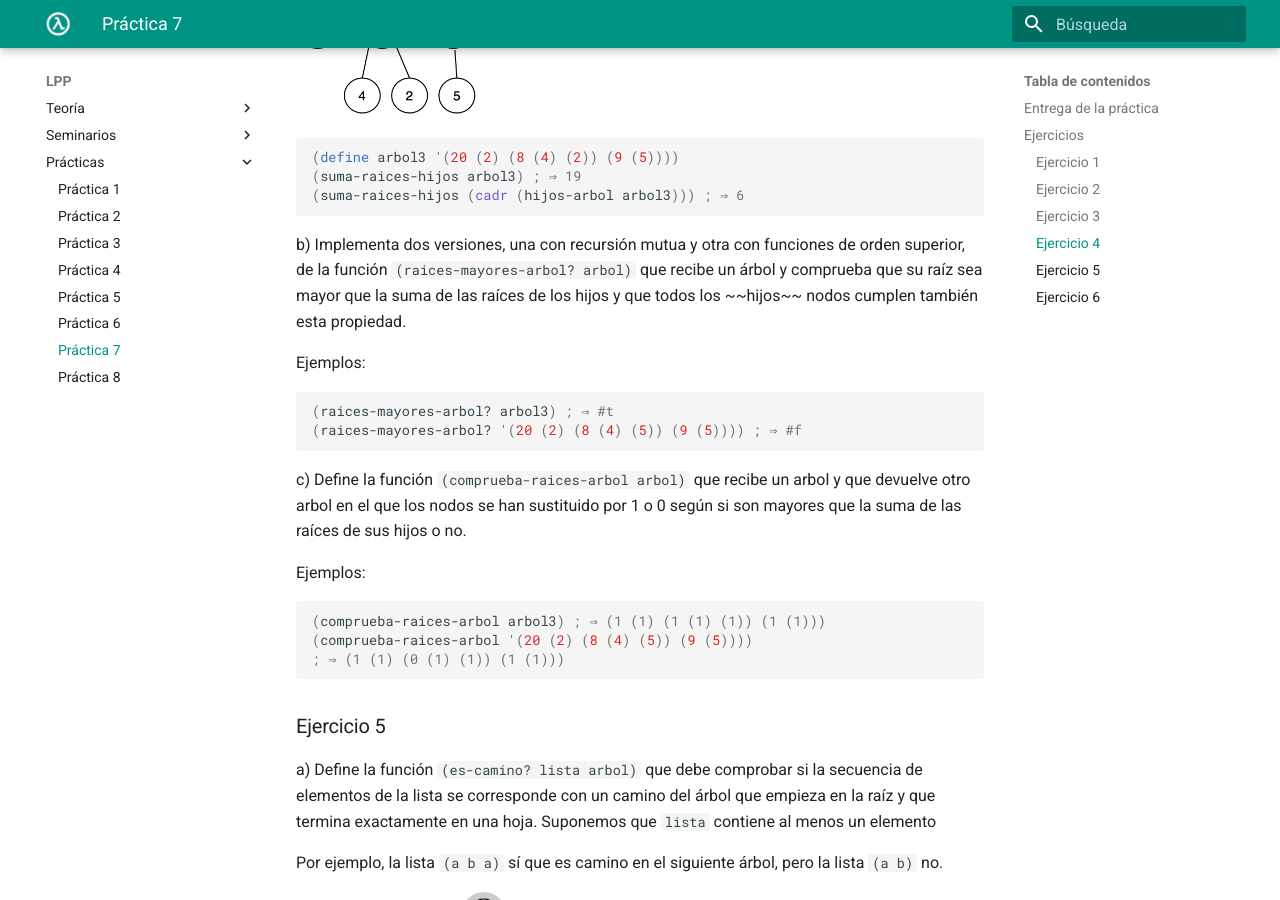
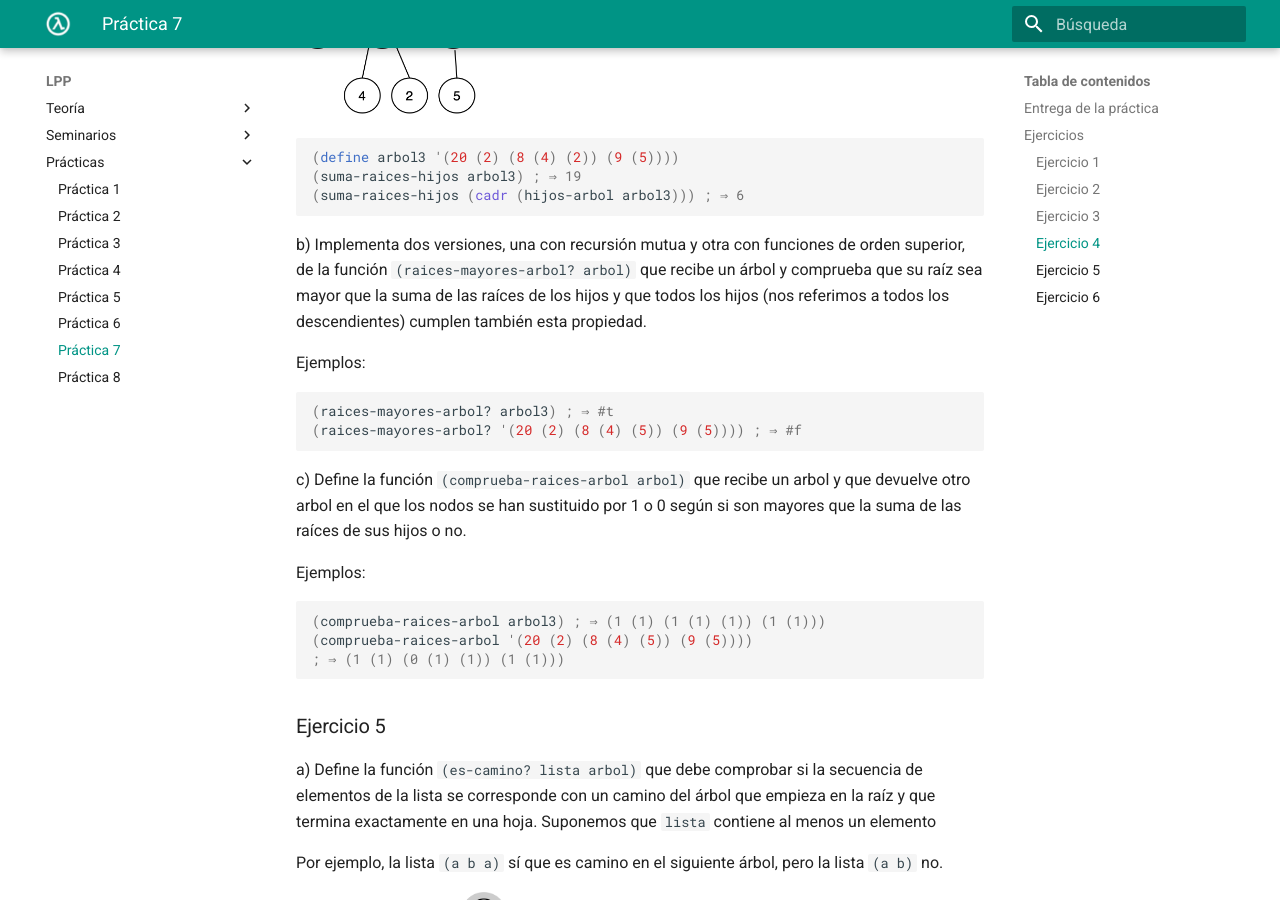
Before and after one commit to domingogallardo/apuntes-lpp, an MkDocs documentation site: the page built from docs/practicas/practica07/practica07.md, in a window 1280 px wide and 900 px high, scrolled down 3871 px. Built offline with MkDocs 1.6.1 and Material for MkDocs 9.7.7, drawn with Linux system fonts in a browser that asks for light colours.

Commit message:
Corrección

```diff
--- a/docs/practicas/practica07/practica07.md
+++ b/docs/practicas/practica07/practica07.md
@@ -182,8 +182,8 @@ Ejemplo:
 b) Implementa dos versiones, una con recursión mutua y otra con
 funciones de orden superior, de la función `(raices-mayores-arbol?
 arbol)` que recibe un árbol y comprueba que su raíz sea mayor que la
-suma de las raíces de los hijos y que todos los ~~hijos~~ nodos
-cumplen también esta propiedad.
+suma de las raíces de los hijos y que todos los hijos (nos referimos a
+todos los descendientes) cumplen también esta propiedad.
 
 Ejemplos:
 
```
